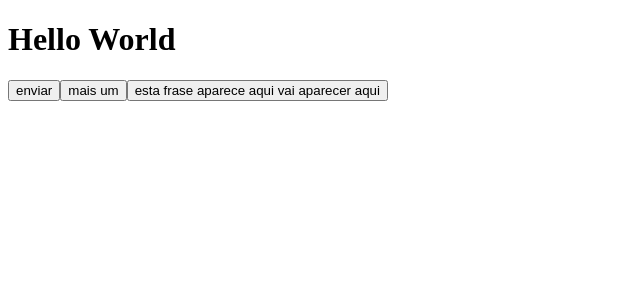
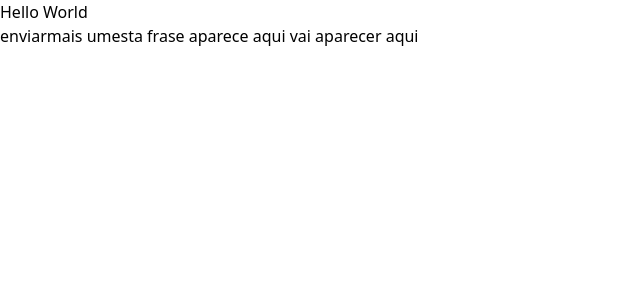
Before and after one commit to David-Pires/NLW-8.0, a React (Vite) app in the folder web/: page / in a window 1280 px wide. Shown: the top 300 px of the page, without its empty margins (0-640 px from the left). Built offline with nearby package versions, Linux system fonts and the light colour scheme.

Commit message:
feat: npm install -D tailwindcss postcss autoprefixer

```diff
--- a/web/package.json
+++ b/web/package.json
@@ -15,6 +15,8 @@
     "@types/react": "^18.0.0",
     "@types/react-dom": "^18.0.0",
     "@vitejs/plugin-react": "^1.3.0",
+    "autoprefixer": "^10.4.7",
+    "postcss": "^8.4.13",
     "tailwindcss": "^3.0.24",
     "typescript": "^4.6.3",
     "vite": "^2.9.7"
--- /dev/null
+++ b/web/postcss.config.js
@@ -0,0 +1,6 @@
+module.exports = {
+  plugins: {
+    tailwindcss: {},
+    autoprefixer: {},
+  },
+}
--- /dev/null
+++ b/web/src/global.css
@@ -0,0 +1,3 @@
+@tailwind base;
+@tailwind components;
+@tailwind utilities;
--- a/web/src/main.tsx
+++ b/web/src/main.tsx
@@ -1,7 +1,7 @@
 import React from 'react'
 import ReactDOM from 'react-dom/client'
 import App from './App'
-
+import './global.css'
 
 ReactDOM.createRoot(document.getElementById('root')!).render(
   <React.StrictMode>
--- a/web/tailwind.config.js
+++ b/web/tailwind.config.js
@@ -1,5 +1,5 @@
 module.exports = {
-  content: ["./src/**/*.{html,js}"],
+  content: ["./src/**/*.tsx"],
 
   theme: {
     extend: {},
```
Also changed, not shown: 1 other file (tests, documents, lock files or other folders).
